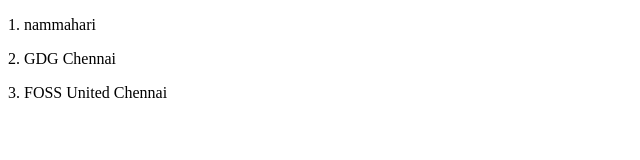
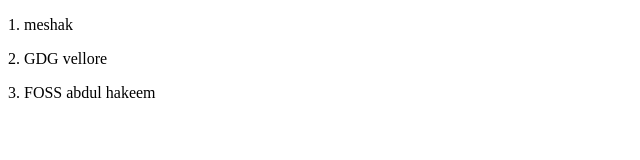
Before and after one commit to nammahari/cahcet_push, a plain HTML site: page index.html in a window 1280 px wide. Shown: the full height of the page, 0-640 px from the left. Drawn offline with Linux system fonts and the light colour scheme.

Commit message:
index.html

```diff
--- a/index.html
+++ b/index.html
@@ -7,8 +7,8 @@
     <title>Add Your Name</title>
 </head>
 <body>
-    <p>1. nammahari</p>
-    <p>2. GDG Chennai</p>
-    <p>3. FOSS United Chennai</p>
+    <p>1. meshak</p>
+    <p>2. GDG vellore</p>
+    <p>3. FOSS abdul hakeem</p>
 </body>
 </html>
```
